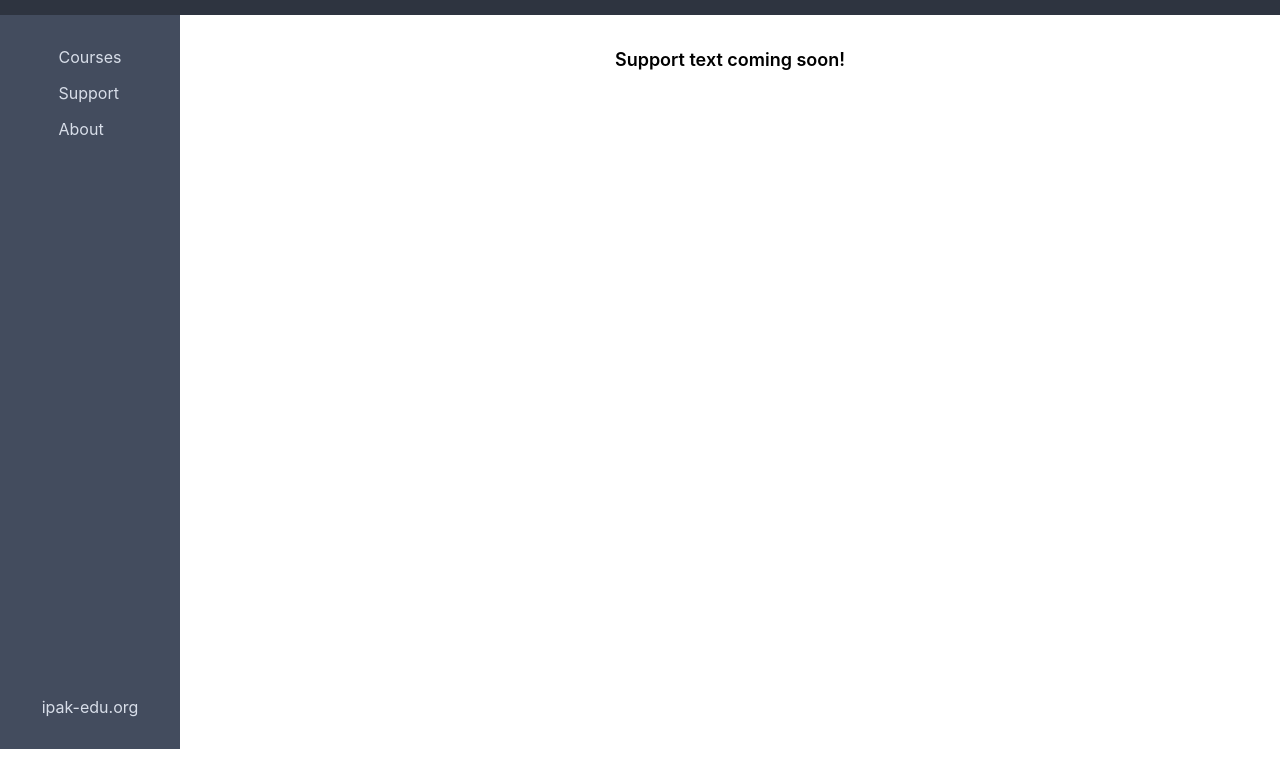
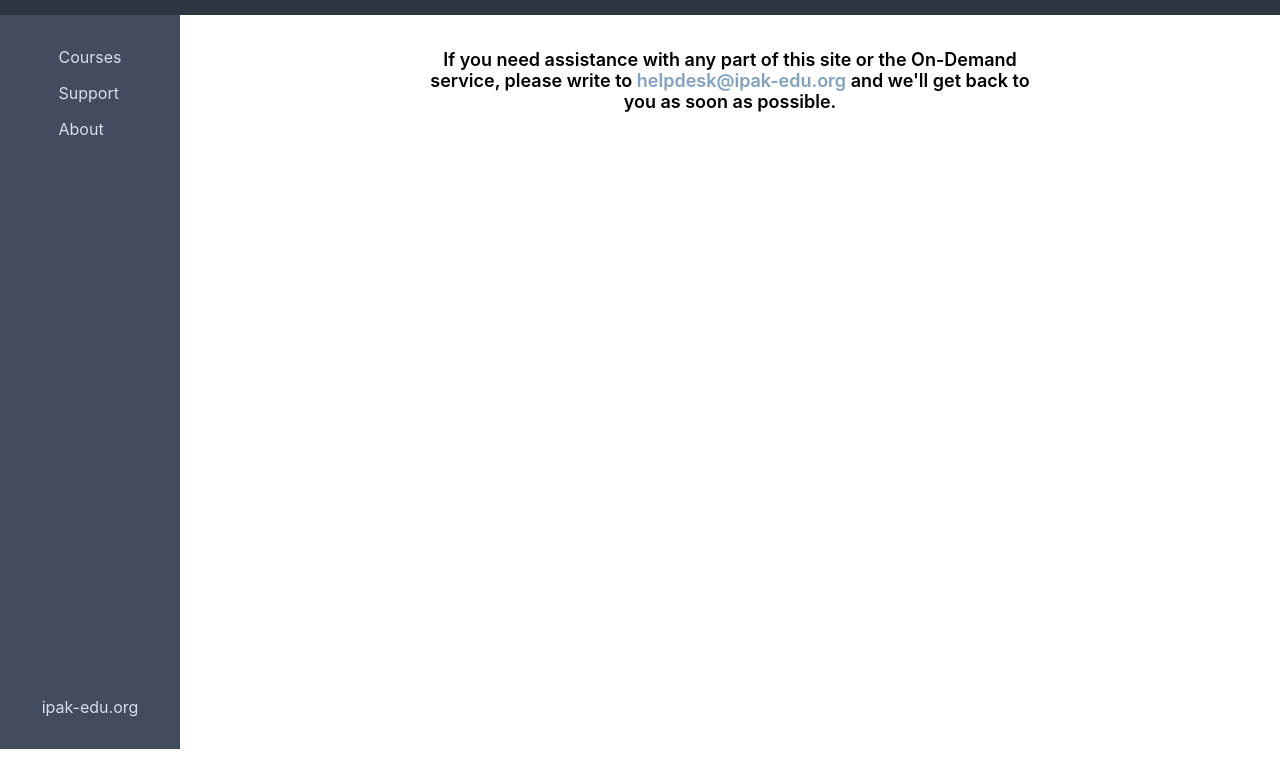
Before and after one commit to calebstein1/ipak-ppv, a plain HTML site: page support.html in a window 1280 px wide. Shown: the part 51-832 px from the top of the page. Drawn offline with Linux system fonts and the light colour scheme.

Commit message:
added support info

```diff
--- a/style.css
+++ b/style.css
@@ -111,6 +111,13 @@ ul {
     font-size: 18px;
     font-weight: 600;
 }
+.text-container a {
+    color: var(--nord9);
+    transition: color 0.2s ease-in;
+}
+.text-container a:hover {
+    color: var(--nord10);
+}
 
 @media only screen and (max-width: 540px), only screen and (max-device-width: 540) {
     .sidebar {
--- a/support.html
+++ b/support.html
@@ -20,7 +20,7 @@
             <a class="ipak-link sidebar-link" target="_blank" href="https://ipak-edu.org/">ipak-edu.org</a>
         </div>
         <div class="text-container">
-            <p>Support text coming soon!</p>
+            <p>If you need assistance with any part of this site or the On-Demand service, please write to <a href="mailto:helpdesk@ipak-edu.org">helpdesk@ipak-edu.org</a> and we'll get back to you as soon as possible.</p>
         </div>
     </div>
 </body>
```
